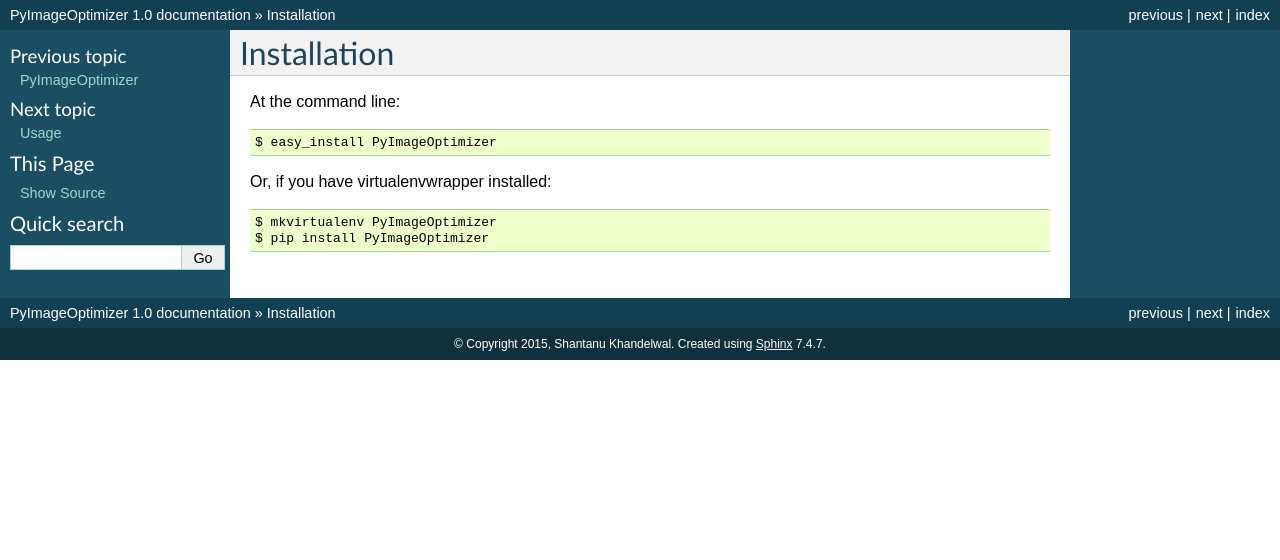
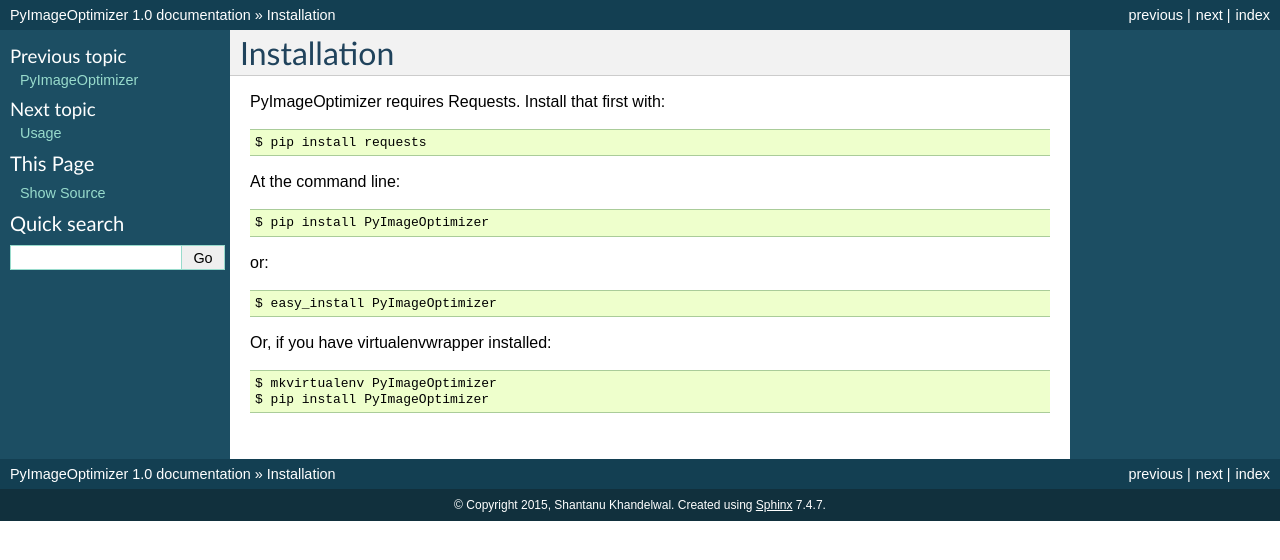
Before and after one commit to shantanu561993/PyImageOptimiser, a Sphinx documentation site: the page built from docs/installation.rst, in a window 1280 px wide. Shown: the top 560 px of the page. Built offline with Sphinx 7.4.7, drawn with Linux system fonts in a browser that asks for light colours.

Commit message:
Added install instructions for Requests
Added install instructions for Requests and added pip install option to installation.rst

```diff
--- a/docs/installation.rst
+++ b/docs/installation.rst
@@ -1,8 +1,15 @@
 ============
 Installation
 ============
+PyImageOptimizer requires Requests. Install that first with::
+
+    $ pip install requests
 
 At the command line::
+
+    $ pip install PyImageOptimizer
+
+or::
 
     $ easy_install PyImageOptimizer
 
```
